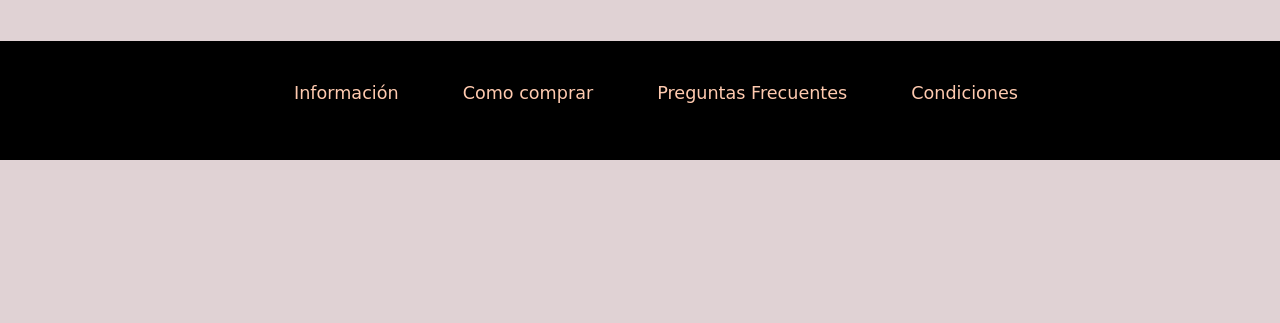
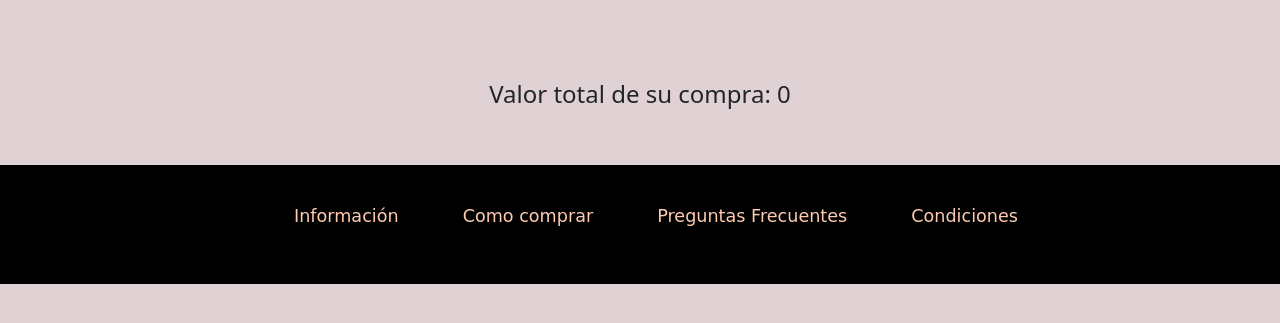
Before and after one commit to lilifontan/EntregaFinalJavaScript, a website: page pages/carrito.html in a window 1280 px wide. Shown: the part 179-502 px from the top of the page. Drawn offline with nearby package versions, Linux system fonts and the light colour scheme; some packages are replaced by stand-ins of ours; a script that the page names is missing.

Commit message:
Entrega final v5

```diff
--- a/js/carrito.js
+++ b/js/carrito.js
@@ -23,7 +23,7 @@ botonesDelete.forEach((botonDelete) => {
 botonDelete.addEventListener('click', eliminarProducto)
 
 })
-//window.location.href = "../pages/carrito.html"
+actualizarContador()
 }
 
 
@@ -31,15 +31,32 @@ const eliminarProducto = (e) => {
     Swal.fire('Producto eliminado')
     const productoBorrado = e.target.getAttribute('data-id')
     const producto = carrito.find((producto) => producto.id == productoBorrado)
-
     if (producto.cantidad>1){
     producto.cantidad= producto.cantidad-1}
-
     else{
     carrito = carrito.filter((producto) => producto.id !=productoBorrado)}
-
     localStorage.setItem('carrito',JSON.stringify(carrito))
     renderizarCarrito()
 
 }
+
+actualizarContador = () => {
+    let contador =0
+    carrito.forEach((producto) => {
+        contador = contador + producto.precio*producto.cantidad
+    })
+    console.log (contador)
+    ID_cartPrice.innerHTML= ''
+
+
+    const total = document.createElement('div')
+    total.className = 'total'
+    total.innerHTML = `
+    <h2>Valor total de su compra: ${contador}</h2></div>
+        `
+    ID_cartPrice.append(total)
+   // <button data-id="${id}" class="buttonDelete"> Eliminar del Carrito </button>
+}
+
+
 renderizarCarrito()
--- a/pages/carrito.html
+++ b/pages/carrito.html
@@ -49,6 +49,10 @@
       <!--  Código Inyectado desde JS -->
     </div>
 
+    <div id="ID_cartPrice" class="cartPrice">
+      <h2>Valor del total de su compra</h2>
+    </div>
+
     <!-- PIÉ DE PÁGINA-->
     <footer>
       <div class="pie">
--- a/scss/_carousel.scss
+++ b/scss/_carousel.scss
@@ -4,6 +4,14 @@ grid-area: contenedor_carousel;
 .cardContainer {
     display: flex;
     grid-area: lili;
+    justify-content: space-around;
+    flex-flow: row wrap;
+    width: 100%;
+  }
+
+  .cartPrice{
+    display: flex;
+    grid-area: lala;
     justify-content: space-around;
     flex-flow: row wrap;
     width: 100%;
--- a/scss/_contenedores_grid.scss
+++ b/scss/_contenedores_grid.scss
@@ -60,11 +60,12 @@
       display: grid;
       @include backgrounds($color4);
       grid-template-columns: repeat (4, 1fr);
-      grid-template-rows: (4, 1fr);
+      grid-template-rows: (5, 1fr);
       grid-template-areas:
         "header header header header"
         "destacados destacados destacados destacados"
         "lolo lolo lolo lolo"
+        "lala lala lala lala"
         "pie pie pie pie";
     }
 
--- a/scss/_media_query.scss
+++ b/scss/_media_query.scss
@@ -67,6 +67,7 @@
       "header header "
       "destacados destacados"
       "lolo lolo"
+      "lala lala"
       "pie pie";
   }
 
@@ -129,6 +130,7 @@
     "header"
     "destacados"
     "lolo"
+    "lala"
     "pie";
 }
 
```
Also changed, not shown: css/style.css.
